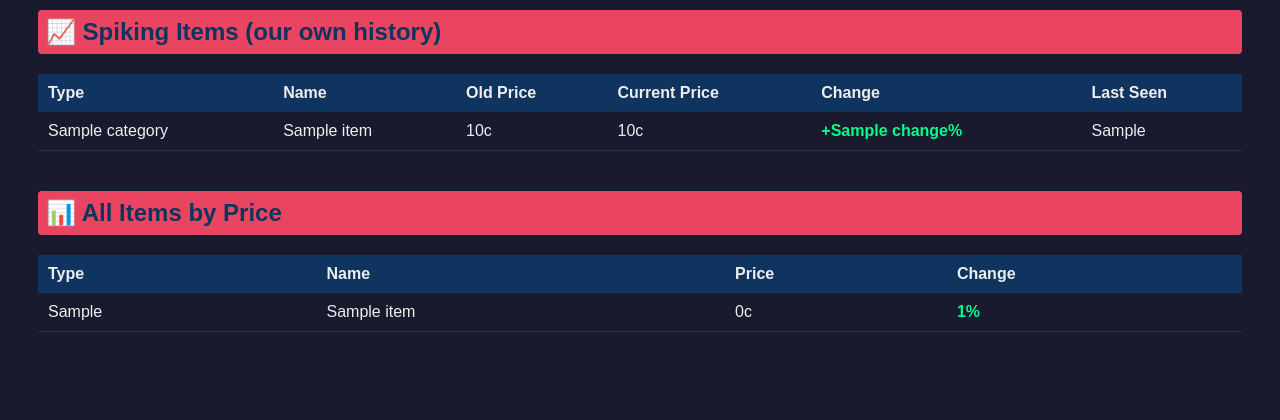
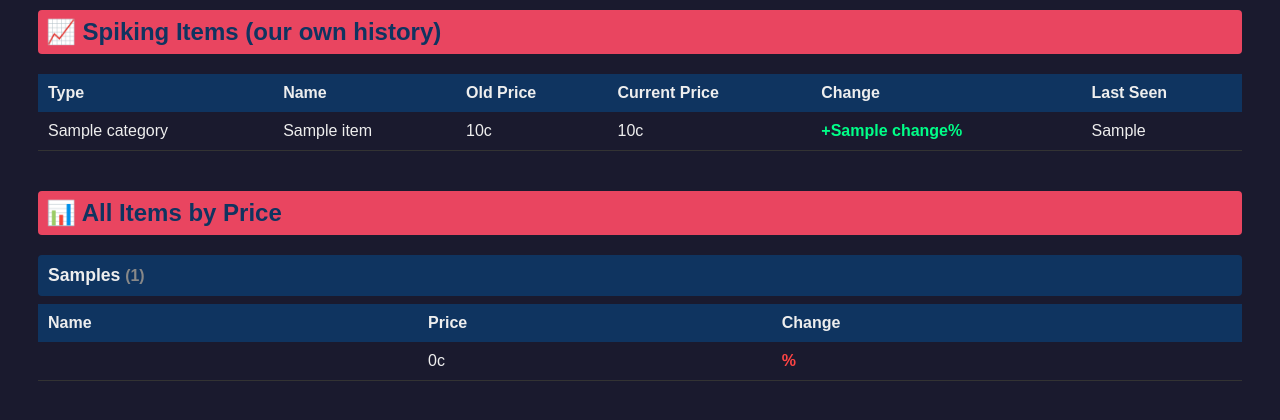
Before and after one commit to Dyceodeh101/POE-Tracker, a Flask app: template templates/index.html in a window 1280 px wide. Shown: the part 328-748 px from the top of the page. Run offline with Flask 3, Linux system fonts and the light colour scheme; the template is opened without the code that fills it: most values are stand-ins (such as "Sample title", 1, 10 or a date in 2020).

Commit message:
feat: group items by type with collapsible sections

```diff
--- a/templates/index.html
+++ b/templates/index.html
@@ -91,20 +91,24 @@
     {% endif %}
 
     <h2>📊 All Items by Price</h2>
+
+    {% for item_type, items in grouped_items.items() %}
+    <details open>
+        <summary style="cursor:pointer; background:#0f3460; padding:10px; border-radius:4px; margin-bottom:8px; font-size:1.1em; font-weight:bold; color:#eee; list-style:none;">
+            {{ item_type }}s <span style="color:#888; font-size:0.9em;">({{ items|length }})</span>
+        </summary>
         <table>
             <tr>
-            <th>Type</th>
                 <th>Name</th>
                 <th>Price</th>
                 <th>Change</th>
             </tr>
-        {% for item in all_items %}
+            {% for item in items %}
             {% set item_name = item.get("name") or item.get("currencyTypeName") %}
             {% set item_key = item.itemType + ":" + item_name %}
             {% set chaos_val = item.get("chaosValue") or item.get("chaosEquivalent") or 0 %}
             {% set div_val = chaos_val / divine_rate %}
             <tr style="cursor:pointer;" onclick="showChart('{{ item_key | replace("'", "\\'") }}', '{{ item_name | replace("'", "\\'") }}')">
-            <td>{{ item.itemType }}</td>
                 <td>{{ item_name }}</td>
                 <td>
                     {% if div_val >= 1 %}
@@ -117,6 +121,9 @@
                     {{ item.get('sparkLine', {}).get('totalChange', 0) }}%
                 </td>
             </tr>
+            {% endfor %}
+        </table>
+    </details>
     {% endfor %}
     </table>
 
```
Lines whose indentation alone changed are shown as unchanged.
